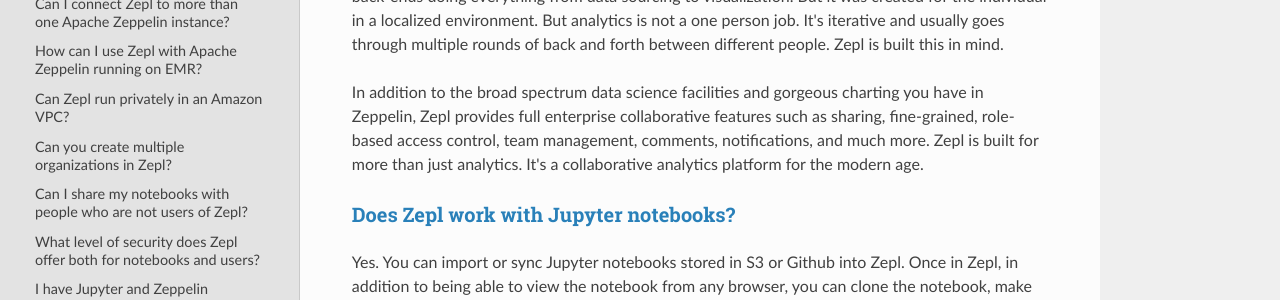
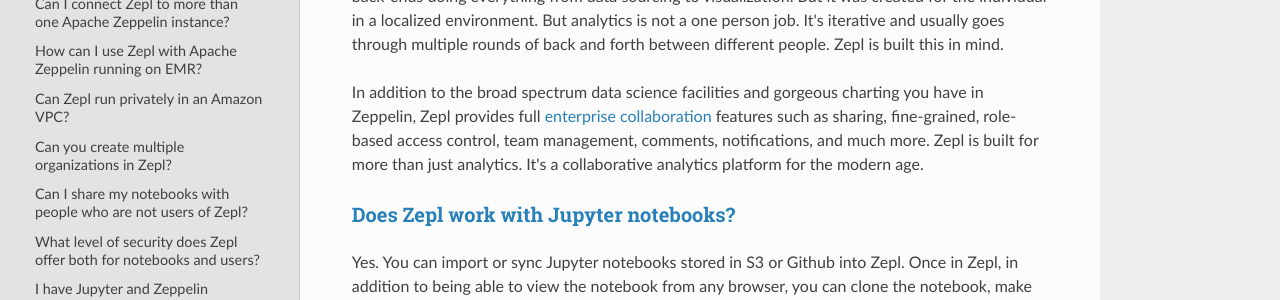
Before and after one commit to ZEPL/zepl-documentation, an MkDocs documentation site: the page built from docs/faq.md, in a window 1280 px wide and 900 px high. Shown: the part 345-645 px from the top of the window. Built offline with MkDocs 1.6.1, drawn with Linux system fonts in a browser that asks for light colours; nearby versions of some CDN libraries.

Commit message:
Update faq.md

```diff
--- a/docs/faq.md
+++ b/docs/faq.md
@@ -9,7 +9,7 @@
 No. Though the people behind Zepl are also the creators of Apache Zeppelin, Zepl is a separate <a href="https://www.zepl.com/">data science analytics platform</a> expanding upon what we started doing with Apache Zeppelin.
 Zeppelin was created because we wanted something that could quickly and easily plug into various back-ends doing everything from data sourcing to visualization. But it was created for the individual in a localized environment. But analytics is not a one person job. It's iterative and usually goes through multiple rounds of back and forth between different people. Zepl is built this in mind.
 
-In addition to the broad spectrum data science facilities and gorgeous charting you have in Zeppelin, Zepl  provides full enterprise collaborative features such as sharing, fine-grained, role-based access control, team management, comments, notifications, and much more. Zepl is built for more than just analytics. It's a collaborative analytics platform for the modern age.
+In addition to the broad spectrum data science facilities and gorgeous charting you have in Zeppelin, Zepl  provides full <a href="https://www.zepl.com/plans-and-pricing/">enterprise collaboration</a> features such as sharing, fine-grained, role-based access control, team management, comments, notifications, and much more. Zepl is built for more than just analytics. It's a collaborative analytics platform for the modern age.
 
 ### Does Zepl work with Jupyter notebooks?
 
```
